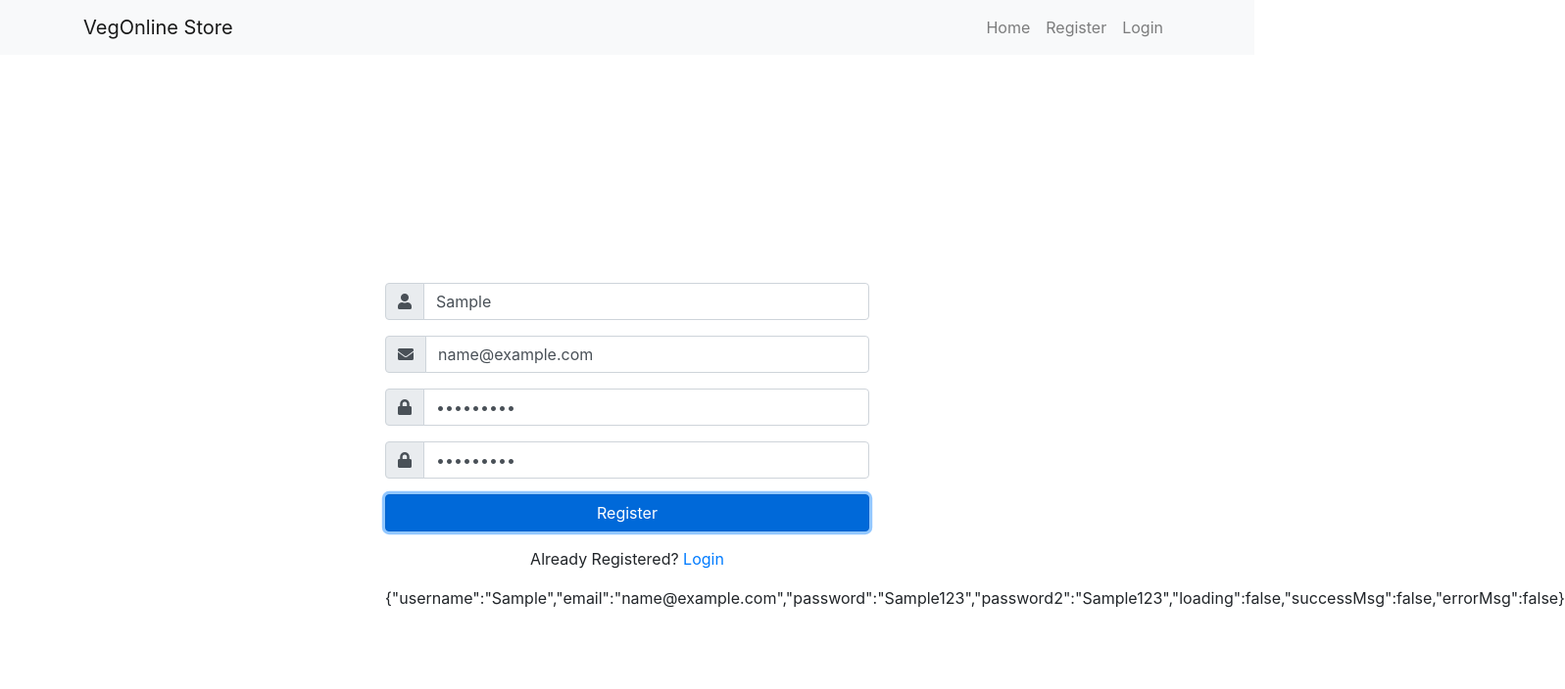
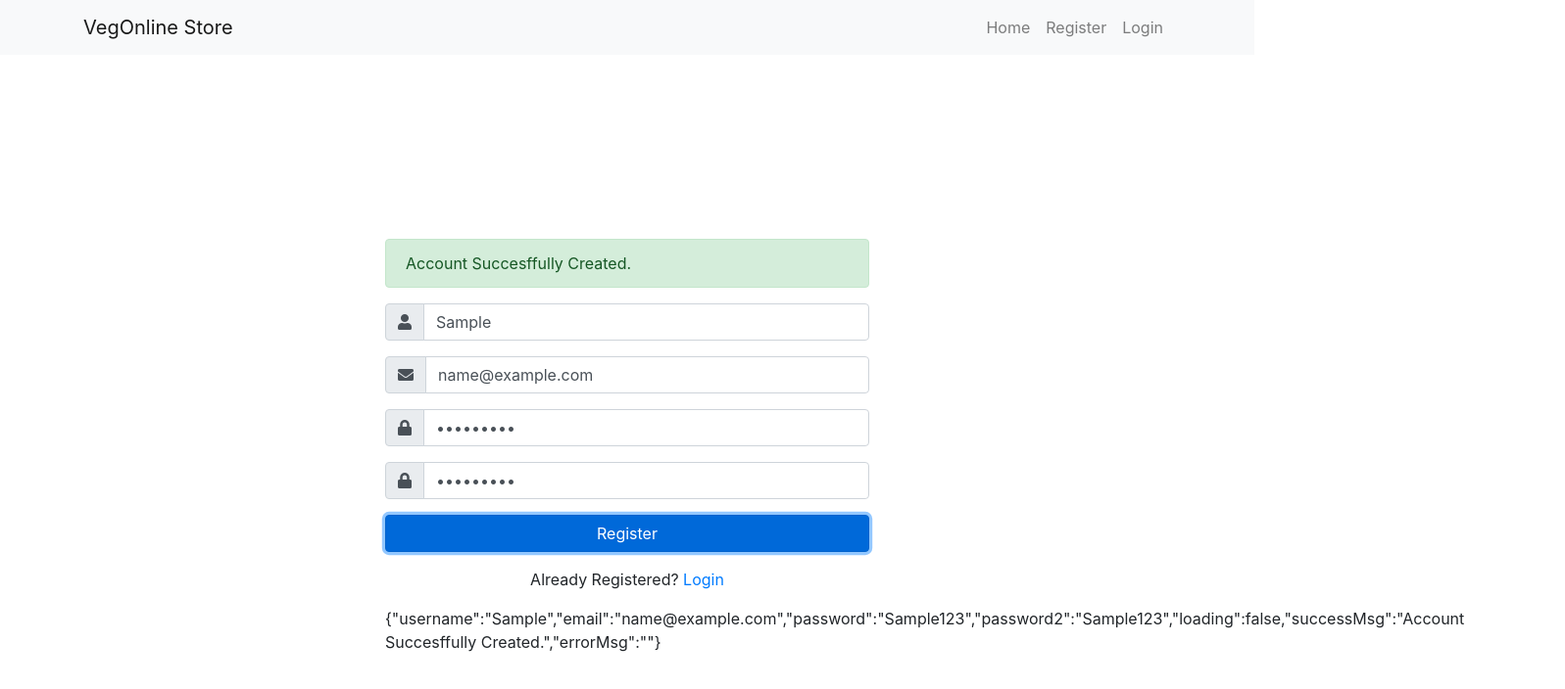
Before and after one commit to sintimmisa/premest_proj_client, a React (Create React App) app: page /register in a window 1280 px wide. Both pictures are taken after typing "Sample", "name@example.com", "Sample123", "Sample123" into the empty fields and a click on the button "Register". Shown: the top 704 px of the page at 98% size, 1597 px wide, since content can reach past the window. Built offline with nearby package versions, Linux system fonts and the light colour scheme.

Commit message:
Fea: Addd Validation

```diff
--- a/package.json
+++ b/package.json
@@ -9,7 +9,9 @@
     "react": "^16.13.1",
     "react-dom": "^16.13.1",
     "react-router-dom": "^5.2.0",
-    "react-scripts": "3.4.3"
+    "react-scripts": "3.4.3",
+    "sweetalert2": "^10.4.0",
+    "validator": "^13.1.17"
   },
   "scripts": {
     "start": "react-scripts start",
--- a/public/index.html
+++ b/public/index.html
@@ -26,6 +26,8 @@
     <link rel="stylesheet" href="https://use.fontawesome.com/releases/v5.15.1/css/all.css"
     integrity="sha384-vp86vTRFVJgpjF9jiIGPEEqYqlDwgyBgEF109VFjmqGmIY/Y4HV4d3Gp2irVfcrp" crossorigin="anonymous">
 
+
+
     <title>VegOnline</title>
   </head>
   <body>
--- /dev/null
+++ b/src/components/Alerts/errorMsg.js
@@ -0,0 +1,13 @@
+import React from 'react';
+
+
+
+const ErrorMsg=(msg)=>{
+    return(
+            <div className="alert alert-danger" role="alert">
+                {msg}
+            </div>
+    )
+
+}
+export default ErrorMsg;
--- /dev/null
+++ b/src/components/Alerts/successMsg.js
@@ -0,0 +1,13 @@
+import React from 'react';
+
+
+
+const SuccessMsg=(msg)=>{
+    return(
+            <div className="alert alert-success" role="alert">
+                {msg}
+            </div>
+    )
+
+}
+export default SuccessMsg;
--- a/src/components/Forms/ShowRegistrationForm.js
+++ b/src/components/Forms/ShowRegistrationForm.js
@@ -1,5 +1,11 @@
 import React,{useState} from 'react';
 import {Link} from 'react-router-dom';
+import isEmpty from 'validator/lib/isEmpty';
+import isEmail from 'validator/lib/isEmail';
+import equals from 'validator/lib/equals';
+import ErrorMsg from '../Alerts/errorMsg';
+import SuccessMsg from '../Alerts/successMsg';
+//import Swal from 'sweetalert2'
 
 
 const ShowRegistrationForm =()=>{
@@ -52,6 +58,9 @@ const ShowRegistrationForm =()=>{
           setFormData({
               ...formData,
               [name]:value,
+              //reset  error and successs msg
+              successMsg:'',
+              errorMsg:''
           });
           //Check if event handler works
           //console.log(formData);
@@ -62,17 +71,46 @@ const ShowRegistrationForm =()=>{
        * Event Handler to handle form submission
        * @params evt
        *  add evt.preventDefault behavour to reload form on submit
+       *  Add client side validation with validator{equals,isEmail and isEmpty}
        */
       const handleSubmit=(evt)=>{
           evt.preventDefault();
           console.log(formData);
+
+          /**
+           * form validaion
+           * if all field are empty return update state and set errorMsg */
+
+         if(isEmpty(username) || isEmpty(email) || isEmpty(password) || isEmpty(password2)){
+              setFormData({
+                  ...formData, errorMsg:"All fields are required."
+              })
+
+          }else if (!isEmail(email)){
+              setFormData({
+                  ...formData, errorMsg:"Email is Invalid!."
+              })
+
+          }else if(!equals(password,password2)){
+              setFormData({
+                  ...formData, errorMsg:"Password do not match!."
+              })
+          }else{
+              //Success
+              setFormData({
+                  ...formData, successMsg:"Account Succesffully Created."
+              });
+          }
+
 
       }
 
 
     return(
        <div className="container">
-            <form className="registration-form" onSubmit={handleSubmit}>
+       {errorMsg && ErrorMsg(errorMsg)}
+       {successMsg && SuccessMsg(successMsg)}
+            <form className="registration-form" onSubmit={handleSubmit} noValidate>
             <div className="form-group input-group">
                 <div className="input-group-prepend">
                     <span className="input-group-text">
```
Also changed, not shown: 1 other file (tests, documents, lock files or other folders).
